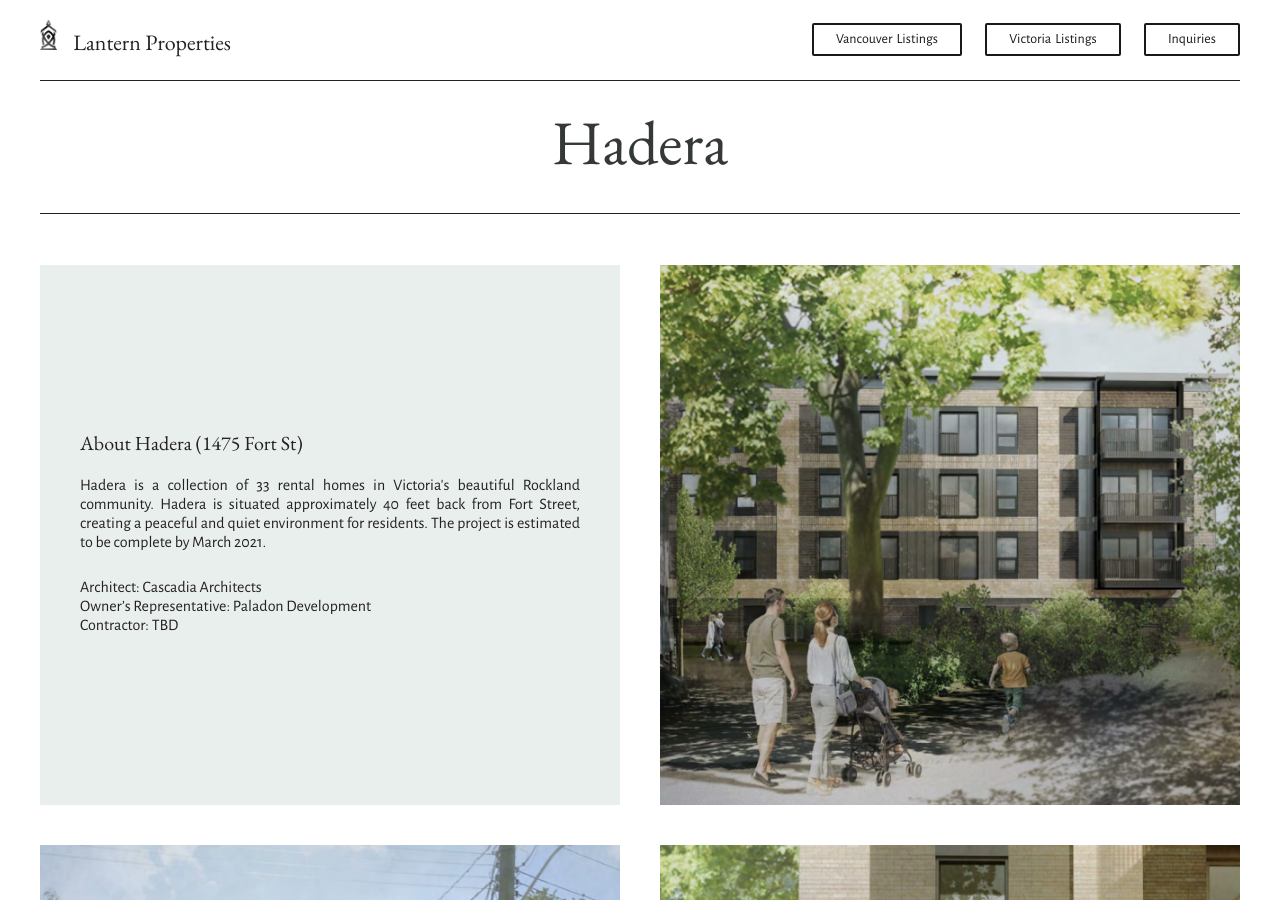
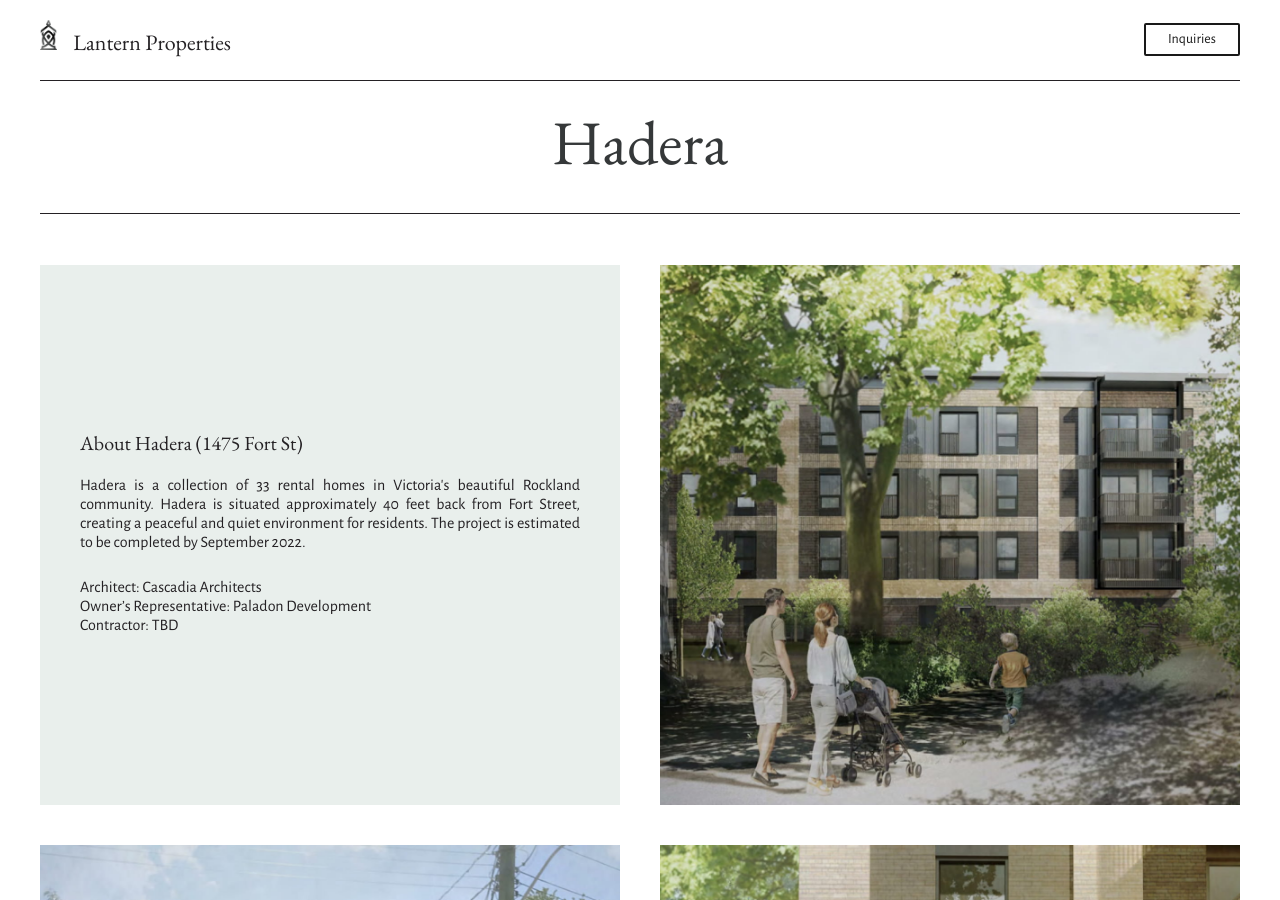
Before and after one commit to RF604/lantern2020, a Jekyll site: the page built from hadera.html, in a window 1280 px wide and 900 px high. Built offline with Jekyll 4.4.1, drawn with Linux system fonts in a browser that asks for light colours.

Commit message:
periodic commit

```diff
--- a/hadera.html
+++ b/hadera.html
@@ -12,7 +12,7 @@ header-class: project-header
   <div class="flex-center">
     <div>
       <h3>About Hadera (1475 Fort St)</h3>
-            <p>Hadera is a collection of 33 rental homes in Victoria's beautiful Rockland community. Hadera is situated approximately 40 feet back from Fort Street, creating a peaceful and quiet environment for residents. The project is estimated to be complete by March 2021.
+            <p>Hadera is a collection of 33 rental homes in Victoria's beautiful Rockland community. Hadera is situated approximately 40 feet back from Fort Street, creating a peaceful and quiet environment for residents. The project is estimated to be completed by September 2022.
 </p>
 <p>
             Architect: <a href="http://cascadiaarchitects.ca/" target="_blank">Cascadia Architects</a>
--- a/kirya.html
+++ b/kirya.html
@@ -14,7 +14,7 @@ header-class: project-header
   <div class="flex-center">
     <div>
       <h3>About Kirya – (1188 Burnaby St.)</h3>
-      <p>Kirya is a collection of 11 beautiful rental homes in Vancouver's vibrant West End – a brief walk from English Bay and the abundance of dining and shopping opportunities on Davie Street. Kirya offers residents everything they need in one of the world's most exciting neighbourhoods. The Burrard and the Granville Street bridges are a three-minute drive away, making Kirya an excellent choice for those who wish to make frequent trips out of downtown. The project is estimated to be complete by December 2020.</p>
+      <p>Kirya is a collection of 11 beautiful rental homes in Vancouver's vibrant West End – a brief walk from English Bay and the abundance of dining and shopping opportunities on Davie Street. Kirya offers residents everything they need in one of the world's most exciting neighbourhoods. The Burrard and the Granville Street bridges are a three-minute drive away, making Kirya an excellent choice for those who wish to make frequent trips out of downtown. The project is estimated to be completed by May 2022.</p>
 
       <p>Architect: <a href="http://stuarthoward.com" target="_blank">Stuart Howard Architects</a>
 <br>
--- a/style.css
+++ b/style.css
@@ -166,6 +166,10 @@ header button:hover {
   background-color: #3F6152;
   color: white;
   cursor: pointer;
+}
+
+header div a:nth-of-type(-n+2) {
+  display: none;
 }
 
 /* HOME */
```
Also changed, not shown: index.html (+3 -6 lines), 1 other file.
